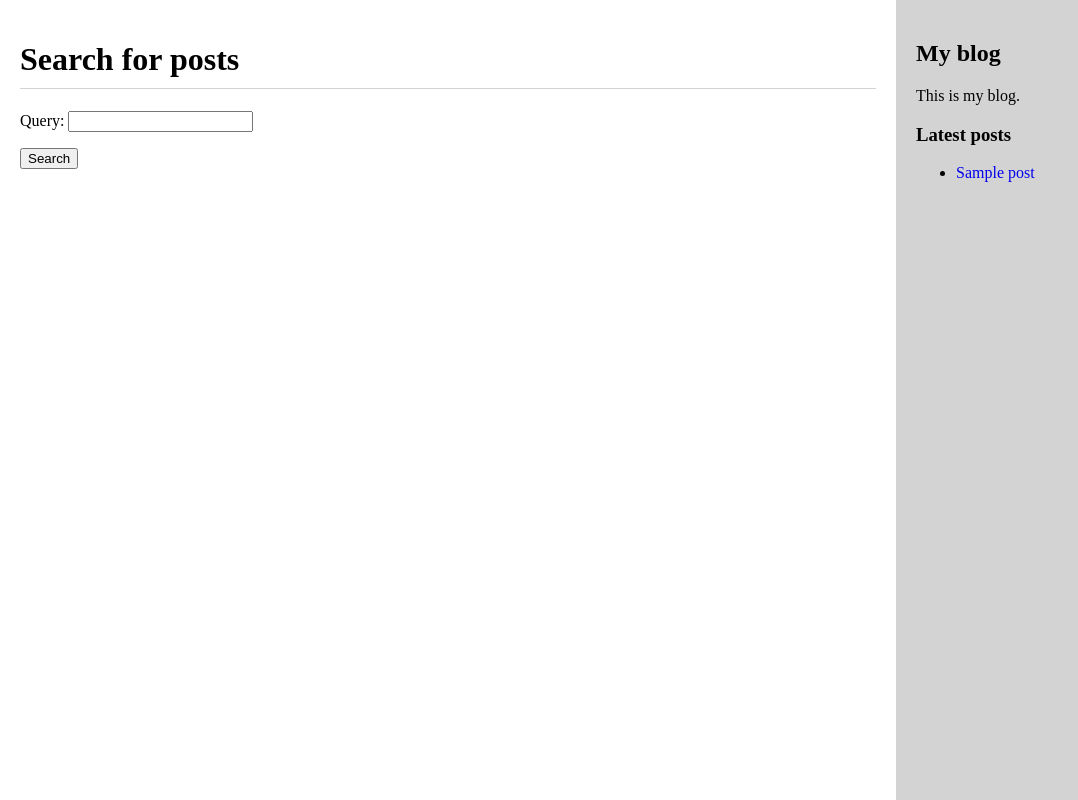
After one commit to askopintsev/shiftedblog, a Django app: page /search/ in a window 1280 px wide. The commit adds this page. Shown: the whole page, without its empty margins (0-1078 px from the left). Run offline with Django 3.2, Linux system fonts and the light colour scheme; tables that the repository leaves empty hold one stand-in row (values such as "Sample post").

Commit message:
Finished part from tutor. Added: - postgres db - search logic

```diff
--- /dev/null
+++ b/shiftedblog/blog/forms.py
@@ -0,0 +1,5 @@
+from django import forms
+
+
+class SearchForm(forms.Form):
+    query = forms.CharField()
--- a/shiftedblog/blog/templates/blog/post/latest_posts.html
+++ b/shiftedblog/blog/templates/blog/post/latest_posts.html
@@ -1,3 +1,4 @@
+<h3>Latest posts</h3>
 <ul>
 {% for post in latest_posts %}
   <li>
--- /dev/null
+++ b/shiftedblog/blog/templates/blog/post/search.html
@@ -0,0 +1,27 @@
+{% extends "blog/base.html" %}
+
+{% block title %}Search{% endblock %}
+
+{% block content %}
+{% if query %}
+<h1>Posts containing "{{ query }}"</h1>
+<h3>
+    {% with results.count as total_results %}
+    Found {{ total_results }} result{{ total_results|pluralize }}
+    {% endwith %}
+</h3>
+{% for post in results %}
+<h4><a href="{{ post.get_absolute_url }}">{{ post.title }}</a></h4>
+{{ post.body|truncatewords:5 }}
+{% empty %}
+<p>There are no results for your query.</p>
+{% endfor %}
+<p><a href="{% url "blog:post_search" %}">Search again</a></p>
+{% else %}
+<h1>Search for posts</h1>
+<form action="." method="get">
+    {{ form.as_p }}
+    <input type="submit" value="Search">
+</form>
+{% endif %}
+{% endblock %}
--- a/shiftedblog/blog/urls.py
+++ b/shiftedblog/blog/urls.py
@@ -10,4 +10,5 @@ urlpatterns = [
     path('<int:year>/<int:month>/<int:day>/<slug:post>/',
          views.post_detail,
          name='post_detail'),
+    path('search/', views.post_search, name='post_search'),
 ]
--- a/shiftedblog/blog/views.py
+++ b/shiftedblog/blog/views.py
@@ -2,8 +2,9 @@ from django.core.paginator import Paginator, EmptyPage, PageNotAnInteger
 from django.shortcuts import render, get_object_or_404
 from django.views.generic import ListView
 from django.db.models import Count
+from django.contrib.postgres.search import SearchVector, SearchQuery, SearchRank
 
-
+from blog.forms import SearchForm
 from blog.models import Post
 from taggit.models import Tag
 
@@ -61,3 +62,25 @@ def post_detail(request, year, month, day, post):
                   {'post': post,
                    'similar_posts': similar_posts
                    })
+
+
+def post_search(request):
+    form = SearchForm()
+    query = None
+    results = []
+
+    if 'query' in request.GET:
+        form = SearchForm(request.GET)
+        if form.is_valid():
+            query = form.cleaned_data['query']
+            search_vector = SearchVector('title', weight='A') + SearchVector('body', weight='B')
+            search_query = SearchQuery(query)
+            results = Post.objects.annotate(rank=SearchRank(search_vector, search_query))\
+                                  .filter(rank__gte=0.3)\
+                                  .order_by('-rank')
+
+    return render(request,
+                  'blog/post/search.html',
+                  {'form': form,
+                   'query': query,
+                   'results': results})
```
Also changed, not shown: shiftedblog/shiftedblog/settings.py (+13 -2 lines).
